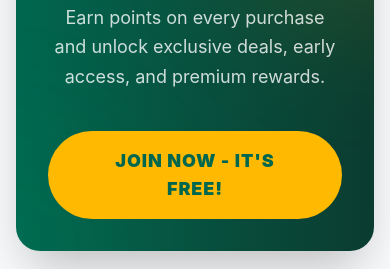
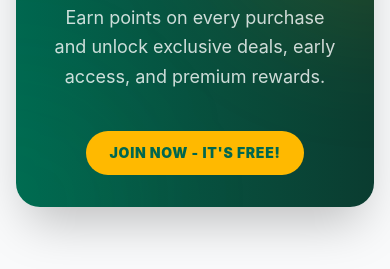
Before and after one commit to youtubejd56/Jahani_mart, a React (Vite) app: page / in a window 390 px wide. Shown: the part 1380-1649 px from the top of the page. Built offline with nearby package versions, Linux system fonts and the light colour scheme; no server answers.

Commit message:
mob view

```diff
--- a/src/pages/Home.jsx
+++ b/src/pages/Home.jsx
@@ -381,7 +381,7 @@ const Home = () => {
                         </p>
                         <button
                             onClick={() => navigate('/profile?section=wallet')}
-                            className="bg-amber-400 hover:bg-white text-[#00674F] px-10 py-4 rounded-full font-black text-lg transition-all duration-300 hover:scale-105 hover:shadow-[0_0_30px_rgba(251,191,36,0.4)] uppercase tracking-wider"
+                            className="bg-amber-400 hover:bg-white text-[#00674F] px-6 py-3 sm:px-10 sm:py-4 rounded-full font-black text-sm sm:text-lg transition-all duration-300 hover:scale-105 hover:shadow-[0_0_30px_rgba(251,191,36,0.4)] uppercase tracking-wider"
                         >
                             Join Now - It's Free!
                         </button>
```
